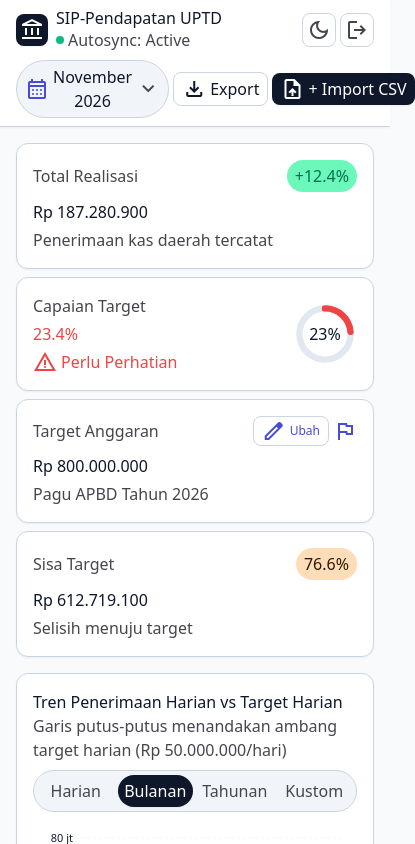
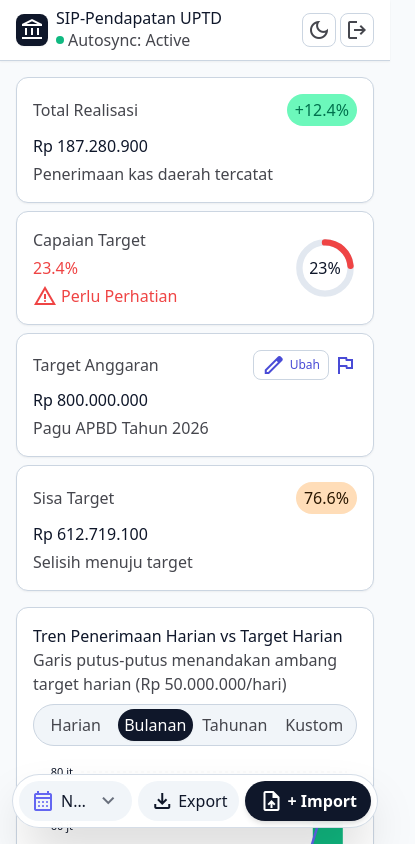
Before and after one commit to busetdeh/uptd3, a Next.js app: page / in a window 390 px wide. Shown: the top 844 px of the page, 415 px wide, since content can reach past the window. Built offline with nearby package versions, Linux system fonts and the light colour scheme; no server answers; the database is empty; a web font is replaced by a local one.

Commit message:
feat: tambahkan floating action bar bawah untuk mobile version dan bersihkan header atas

```diff
--- a/app/page.tsx
+++ b/app/page.tsx
@@ -197,7 +197,7 @@ export default function DashboardPage() {
       />
 
       {/* Main Dashboard Content */}
-      <main className="flex-1 max-w-7xl w-full mx-auto px-gutter-md lg:px-gutter-lg py-gutter-md lg:py-gutter-lg flex flex-col gap-gutter-md lg:gap-gutter-lg">
+      <main className="flex-1 max-w-7xl w-full mx-auto px-gutter-md lg:px-gutter-lg py-gutter-md lg:py-gutter-lg pb-28 md:pb-gutter-lg flex flex-col gap-gutter-md lg:gap-gutter-lg">
 
         {/* Top KPI Cards (Target, Realisasi, %, Sisa) */}
         <KPICards
--- a/components/DateFilterPopover.tsx
+++ b/components/DateFilterPopover.tsx
@@ -7,6 +7,7 @@ interface DateFilterPopoverProps {
   filters: FilterState;
   onApply: (newFilters: Partial<FilterState>) => void;
   onClose: () => void;
+  placement?: 'top' | 'bottom';
 }
 
 const MONTHS = [
@@ -18,6 +19,7 @@ export default function DateFilterPopover({
   filters,
   onApply,
   onClose,
+  placement = 'top',
 }: DateFilterPopoverProps) {
   const [activeTab, setActiveTab] = React.useState<TimeFilterMode>(filters.mode);
   const [selectedYear, setSelectedYear] = React.useState<number>(filters.year);
@@ -55,7 +57,21 @@ export default function DateFilterPopover({
   };
 
   return (
-    <div className="absolute left-0 right-0 md:left-auto md:right-0 top-full mt-gutter-sm w-full md:w-[540px] z-50 rounded-md bg-light-surface-container-lowest dark:bg-dark-surface-container-low border border-light-outline-variant dark:border-dark-outline-variant shadow-2xl p-gutter-md sm:p-gutter-lg animate-in fade-in zoom-in-95 duration-100">
+    <>
+      {/* Backdrop overlay to close on outside click */}
+      <div
+        className="fixed inset-0 z-40 bg-slate-900/30 backdrop-blur-[2px] transition-opacity"
+        onClick={onClose}
+        aria-hidden="true"
+      />
+
+      <div
+        className={`z-50 rounded-md bg-light-surface-container-lowest dark:bg-dark-surface-container-low border border-light-outline-variant dark:border-dark-outline-variant shadow-2xl p-gutter-md sm:p-gutter-lg animate-in fade-in duration-100 ${
+          placement === 'bottom'
+            ? 'fixed left-3 right-3 bottom-20 sm:left-auto sm:right-6 sm:bottom-20 w-auto sm:w-[500px] zoom-in-95'
+            : 'absolute left-0 right-0 md:left-auto md:right-0 top-full mt-gutter-sm w-full md:w-[540px] zoom-in-95'
+        }`}
+      >
 
       {/* Segmented Mode Tabs */}
       <div className="grid grid-cols-4 gap-gutter-xs p-gutter-xs rounded bg-light-surface-container-low dark:bg-dark-surface-container mb-gutter-md">
@@ -259,5 +275,6 @@ export default function DateFilterPopover({
       </div>
 
     </div>
-  );
+  </>
+);
 }
--- a/components/Header.tsx
+++ b/components/Header.tsx
@@ -124,8 +124,8 @@ export default function Header({
           </div>
         </div>
 
-        {/* Global Action Group */}
-        <div className="flex items-center justify-between md:justify-end gap-gutter-xs sm:gap-gutter-sm relative">
+        {/* Desktop Global Action Group (Hidden on Mobile) */}
+        <div className="hidden md:flex items-center justify-end gap-gutter-xs sm:gap-gutter-sm relative">
 
           {/* Interactive Date Filter Pill */}
           <div className="relative flex-1 md:flex-initial">
@@ -143,10 +143,11 @@ export default function Header({
               <span className="material-symbols-outlined text-body-md sm:text-title-md text-light-on-surface-variant dark:text-dark-on-surface-variant" aria-hidden="true">expand_more</span>
             </button>
 
-            {/* Filter Popover Dropdown */}
+            {/* Filter Popover Dropdown (Desktop Top Placement) */}
             {isFilterOpen && (
               <DateFilterPopover
                 filters={filters}
+                placement="top"
                 onApply={(newFilters) => {
                   onFilterChange(newFilters);
                   setIsFilterOpen(false);
@@ -202,6 +203,67 @@ export default function Header({
 
         </div>
       </div>
+
+      {/* Mobile Floating Bottom Bar */}
+      <nav
+        aria-label="Navigasi Aksi Mobile"
+        className="md:hidden fixed bottom-4 inset-x-3 z-40 max-w-md mx-auto bg-light-surface-container-lowest/95 dark:bg-dark-surface-container-low/95 backdrop-blur-lg border border-light-outline-variant/80 dark:border-dark-outline-variant/80 rounded-full shadow-2xl p-1.5 flex items-center justify-between gap-1.5 transition-all"
+      >
+        {/* 1. Date Filter Trigger Button */}
+        <button
+          onClick={() => setIsFilterOpen(!isFilterOpen)}
+          type="button"
+          aria-label="Filter Periode Tanggal"
+          className="flex-1 flex items-center justify-center gap-1.5 px-3 py-2 rounded-full bg-light-surface-container-low dark:bg-dark-surface-container text-light-on-surface dark:text-dark-on-surface font-label text-label-xs truncate hover:border-indigo transition-colors min-w-0"
+        >
+          <span className="material-symbols-outlined text-base text-indigo flex-shrink-0" aria-hidden="true">
+            calendar_month
+          </span>
+          <span className="truncate max-w-[120px] font-medium">
+            {getActiveFilterLabel()}
+          </span>
+          <span className="material-symbols-outlined text-sm opacity-60 flex-shrink-0" aria-hidden="true">
+            {isFilterOpen ? 'expand_less' : 'expand_more'}
+          </span>
+        </button>
+
+        {/* 2. Export Button */}
+        <button
+          onClick={onExportData}
+          type="button"
+          aria-label="Export Data CSV"
+          className="flex items-center justify-center gap-1 px-3 py-2 rounded-full bg-light-surface-container-low dark:bg-dark-surface-container text-light-on-surface dark:text-dark-on-surface font-label text-label-xs flex-shrink-0 hover:bg-light-surface-container dark:hover:bg-dark-surface-container-high transition-colors"
+        >
+          <span className="material-symbols-outlined text-base" aria-hidden="true">download</span>
+          <span>Export</span>
+        </button>
+
+        {/* 3. + Import CSV Button (Primary Action) */}
+        <button
+          onClick={onOpenImportModal}
+          type="button"
+          aria-label="Import Berkas CSV"
+          className="flex items-center justify-center gap-1 px-3.5 py-2 rounded-full bg-light-primary text-light-on-primary dark:bg-dark-primary dark:text-dark-on-primary font-label text-label-xs font-semibold shadow-md active:scale-95 transition-all flex-shrink-0"
+        >
+          <span className="material-symbols-outlined text-base" aria-hidden="true">upload_file</span>
+          <span>+ Import</span>
+        </button>
+      </nav>
+
+      {/* Popover on Mobile (when opened from floating bottom bar) */}
+      {isFilterOpen && (
+        <div className="md:hidden">
+          <DateFilterPopover
+            filters={filters}
+            placement="bottom"
+            onApply={(newFilters) => {
+              onFilterChange(newFilters);
+              setIsFilterOpen(false);
+            }}
+            onClose={() => setIsFilterOpen(false)}
+          />
+        </div>
+      )}
     </header>
   );
 }
```
